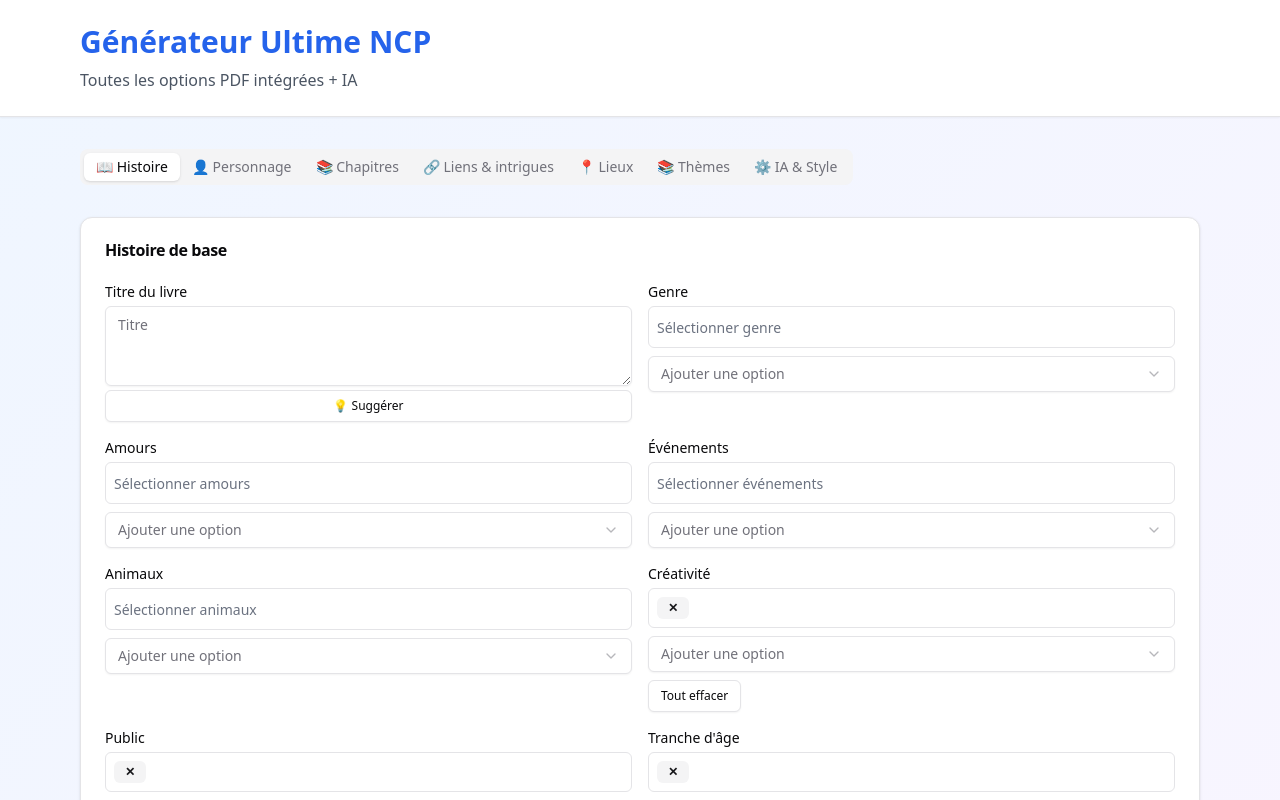
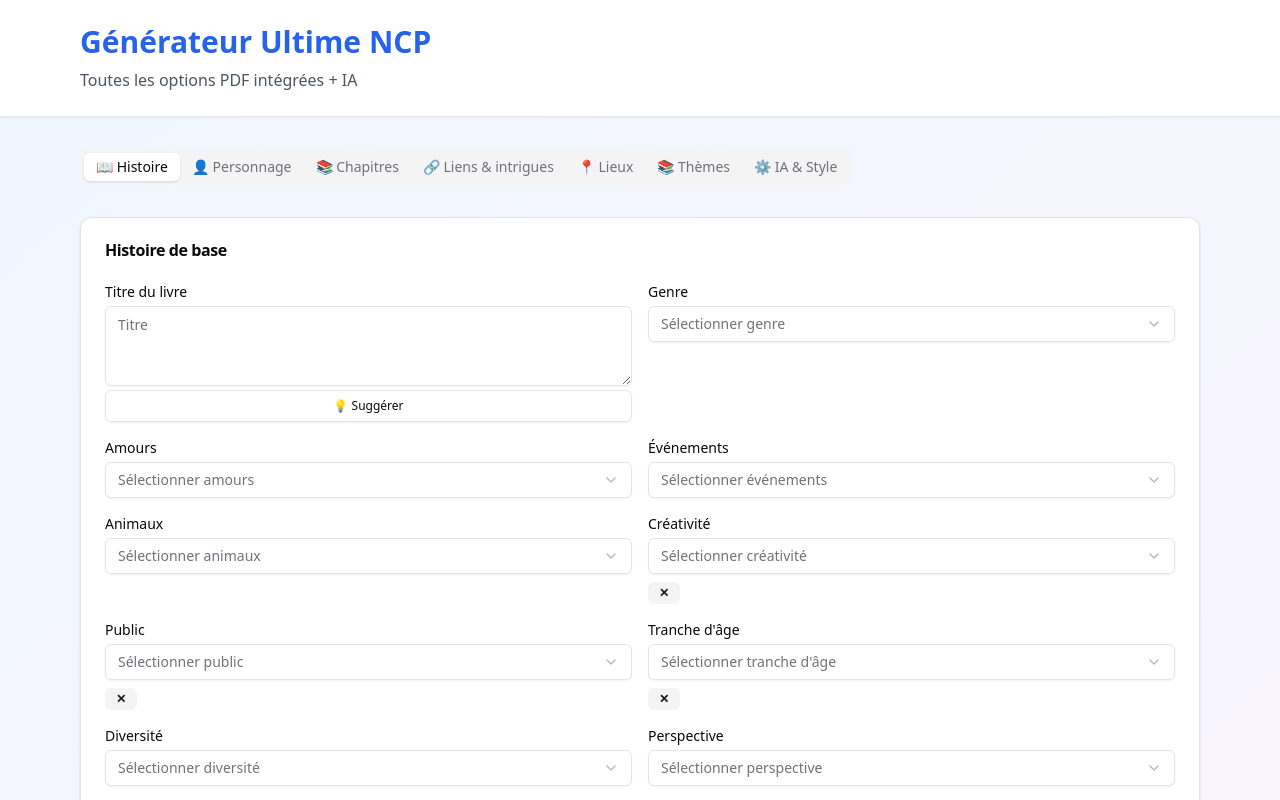
Before and after one commit to LoRanS-369/story-ncp-generator, a Next.js app: page /story-generator in a window 1280 px wide. Shown: the top 800 px of the page. Built offline with nearby package versions, Linux system fonts and the light colour scheme.

Commit message:
Update page.tsx  Claude 36

```diff
--- a/src/app/story-generator/page.tsx
+++ b/src/app/story-generator/page.tsx
@@ -11,74 +11,57 @@ import { Select, SelectContent, SelectItem, SelectTrigger, SelectValue } from '@
 import { Badge } from '@/components/ui/badge';
 import { Tabs, TabsContent, TabsList, TabsTrigger } from '@/components/ui/tabs';
 
-/* ---------- Helper : SelectMulti (VERSION SIMPLIFIÉE) ---------- */
+/* ---------- Helper : SelectMulti (VERSION CORRIGÉE) ---------- */
 const SelectMulti = ({ label, value, onChange, options }) => {
-  // Normaliser la valeur : toujours traiter comme un tableau
-  const currentValues = Array.isArray(value) ? value : (value ? [value] : []);
+  // Normaliser la valeur pour qu'elle soit toujours un tableau
+  const normalizedValue = Array.isArray(value) ? value : (value ? [value] : []);
 
-  // Texte d'affichage
-  const displayText = currentValues.length > 0
-    ? currentValues.join(', ')
-    : `Sélectionner ${label.toLowerCase()}`;
+  // Créer le texte d'affichage
+  const displayText = normalizedValue.length > 0
+    ? normalizedValue.join(', ')
+    : '';
 
   const handleSelect = (selectedValue) => {
-    if (!selectedValue) return;
-
-    const isSelected = currentValues.includes(selectedValue);
-    let newValues;
-
-    if (isSelected) {
-      // Retirer la valeur
-      newValues = currentValues.filter(v => v !== selectedValue);
-    } else {
-      // Ajouter la valeur
-      newValues = [...currentValues, selectedValue];
+    if (!selectedValue) {
+      onChange([]);
+      return;
     }
 
-    // Appeler onChange avec le bon format
-    onChange(newValues);
-  };
+    let newValue;
+    if (normalizedValue.includes(selectedValue)) {
+      // Si la valeur est déjà sélectionnée, la retirer
+      newValue = normalizedValue.filter(v => v !== selectedValue);
+    } else {
+      // Sinon, l'ajouter
+      newValue = [...normalizedValue, selectedValue];
+    }
 
-  const clearAll = () => {
-    onChange([]);
+    // Retourner selon le format attendu
+    if (newValue.length === 0) {
+      onChange([]);
+    } else if (newValue.length === 1) {
+      onChange(newValue[0]); // Retourner string si une seule valeur
+    } else {
+      onChange(newValue); // Retourner array si plusieurs valeurs
+    }
   };
 
   return (
     <div>
       <label className="block text-sm font-medium mb-1">{label}</label>
-
-      {/* Affichage des valeurs sélectionnées */}
-      <div className="min-h-[40px] p-2 border rounded-md bg-white dark:bg-gray-800 mb-2">
-        {currentValues.length > 0 ? (
-          <div className="flex flex-wrap gap-1">
-            {currentValues.map((item, index) => (
-              <Badge
-                key={index}
-                variant="secondary"
-                className="text-xs cursor-pointer hover:bg-red-100"
-                onClick={() => handleSelect(item)}
-              >
-                {item} ✕
-              </Badge>
-            ))}
-          </div>
-        ) : (
-          <span className="text-gray-500 text-sm">{displayText}</span>
-        )}
-      </div>
-
-      {/* Menu déroulant pour ajouter des options */}
       <Select value="" onValueChange={handleSelect}>
         <SelectTrigger className="text-black bg-white dark:text-white dark:bg-gray-800">
-          <SelectValue placeholder="Ajouter une option" />
+          <SelectValue placeholder={displayText || `Sélectionner ${label.toLowerCase()}`}>
+            {displayText || `Sélectionner ${label.toLowerCase()}`}
+          </SelectValue>
         </SelectTrigger>
         <SelectContent className="text-black bg-white dark:text-white dark:bg-gray-800">
           {options.map((option) => (
             <SelectItem key={option} value={option}>
               <div className="flex items-center gap-2">
-                {currentValues.includes(option) && (
-                  <span className="text-blue-600">✓</span>
-                )}
+                <span className={normalizedValue.includes(option) ? "text-blue-600 font-medium" : ""}>
+                  {normalizedValue.includes(option) ? "✓" : ""}
+                </span>
                 {option}
               </div>
             </SelectItem>
@@ -86,16 +69,20 @@ const SelectMulti = ({ label, value, onChange, options }) => {
         </SelectContent>
       </Select>
 
-      {/* Bouton pour tout effacer */}
-      {currentValues.length > 0 && (
-        <Button
-          onClick={clearAll}
-          size="sm"
-          variant="outline"
-          className="mt-2"
-        >
-          Tout effacer
-        </Button>
+      {/* Afficher les sélections actuelles sous forme de badges */}
+      {normalizedValue.length > 0 && (
+        <div className="flex flex-wrap gap-1 mt-2">
+          {normalizedValue.map((item, index) => (
+            <Badge
+              key={index}
+              variant="secondary"
+              className="text-xs cursor-pointer hover:bg-red-100"
+              onClick={() => handleSelect(item)}
+            >
+              {item} ✕
+            </Badge>
+          ))}
+        </div>
       )}
     </div>
   );
```
